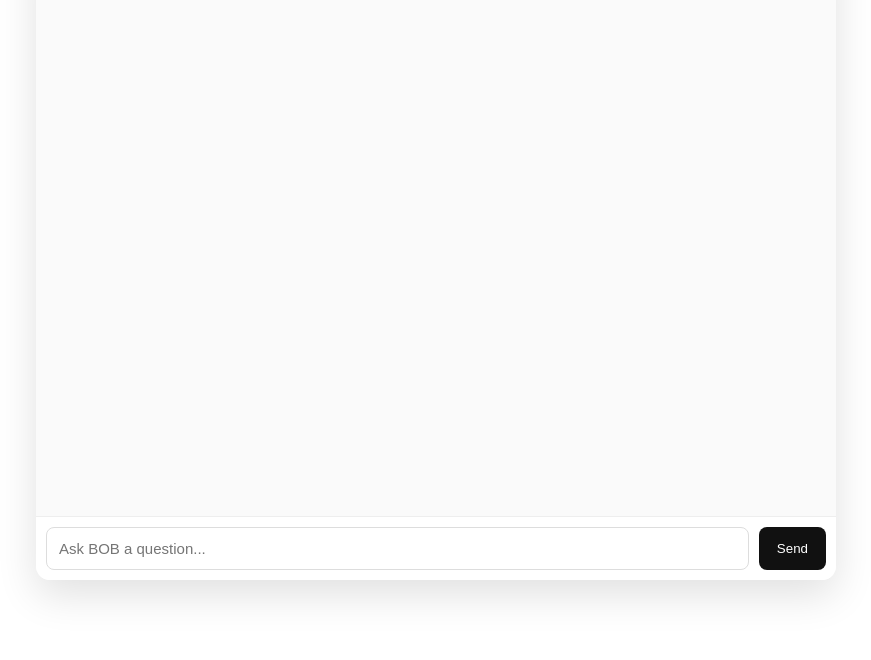
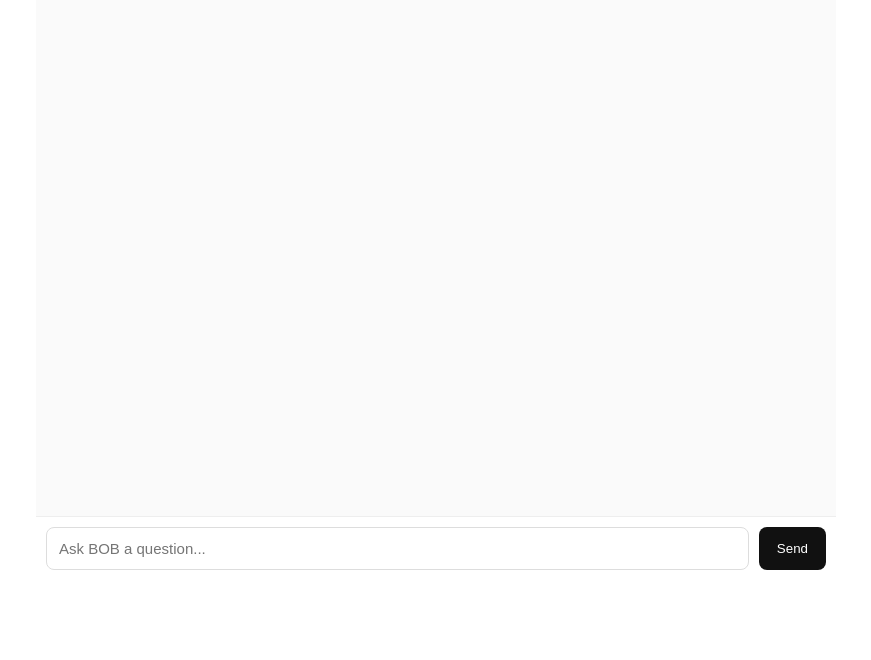
Before and after one commit to AcN234/bob-chatbot, a website: page public/index.html in a window 1280 px wide. Shown: the part 140-800 px from the top of the page, without its empty margins (204-1075 px from the left). Drawn offline with Linux system fonts and the light colour scheme.

Commit message:
Comment out box-shadow in index.html
Comment out box-shadow property in CSS.

```diff
--- a/public/index.html
+++ b/public/index.html
@@ -23,7 +23,7 @@ max-width:800px;
 height:80vh;
 background:white;
 border-radius:14px;
-box-shadow:0 15px 40px rgba(0,0,0,0.12);
+/*box-shadow:0 15px 40px rgba(0,0,0,0.12);*/
 display:flex;
 flex-direction:column;
 overflow:hidden;
```
